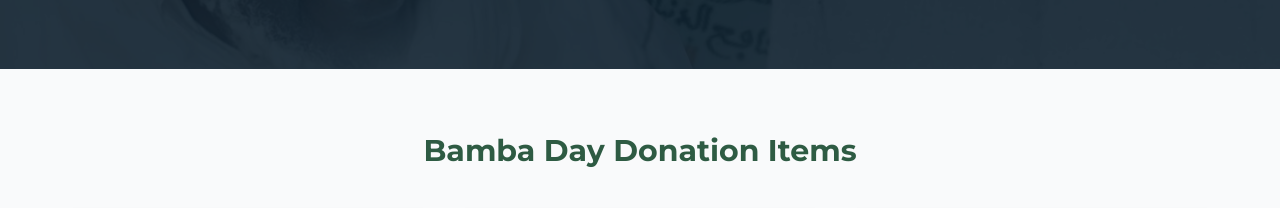
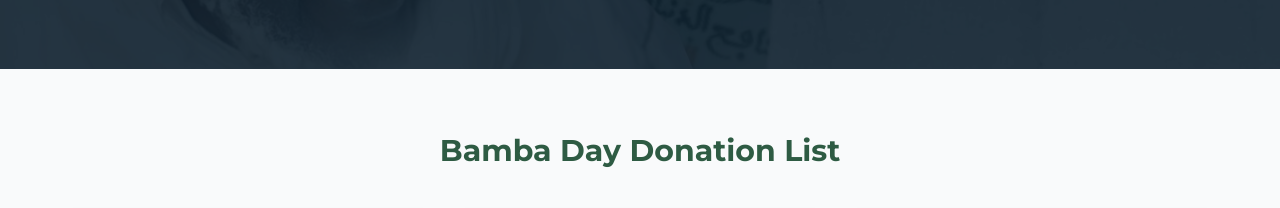
Before and after one commit to bashirseye28/uk-murid-federation, a Next.js app: page / in a window 1280 px wide. Shown: the part 2240-2448 px from the top of the page. Built offline with nearby package versions, Linux system fonts and the light colour scheme; grey boxes are pictures that could not be loaded.

Commit message:
text corrected like name of Sheikh Ahmadu Bamba

```diff
--- a/src/components/Home/DonatePreview.tsx
+++ b/src/components/Home/DonatePreview.tsx
@@ -29,7 +29,7 @@ export default function RandomDonations() {
     <section className="py-16 px-6 bg-gray-50">
       <div className="max-w-6xl mx-auto">
         <h2 className="text-2xl md:text-3xl font-bold text-mourid-green text-center mb-10">
-          Bamba Day Donation Items
+          Bamba Day Donation List
         </h2>
 
         <div className="grid grid-cols-1 sm:grid-cols-2 md:grid-cols-3 gap-6">
```
